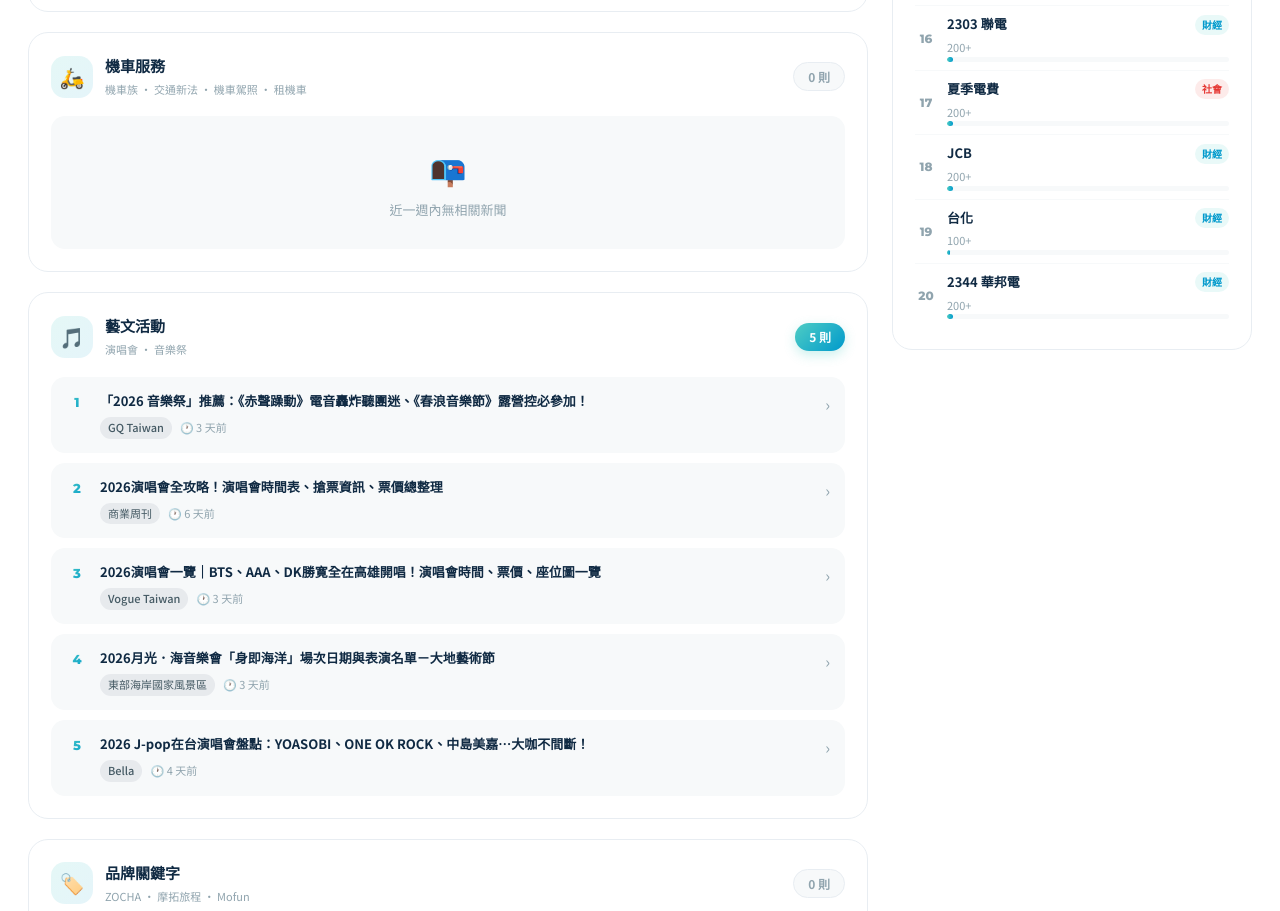
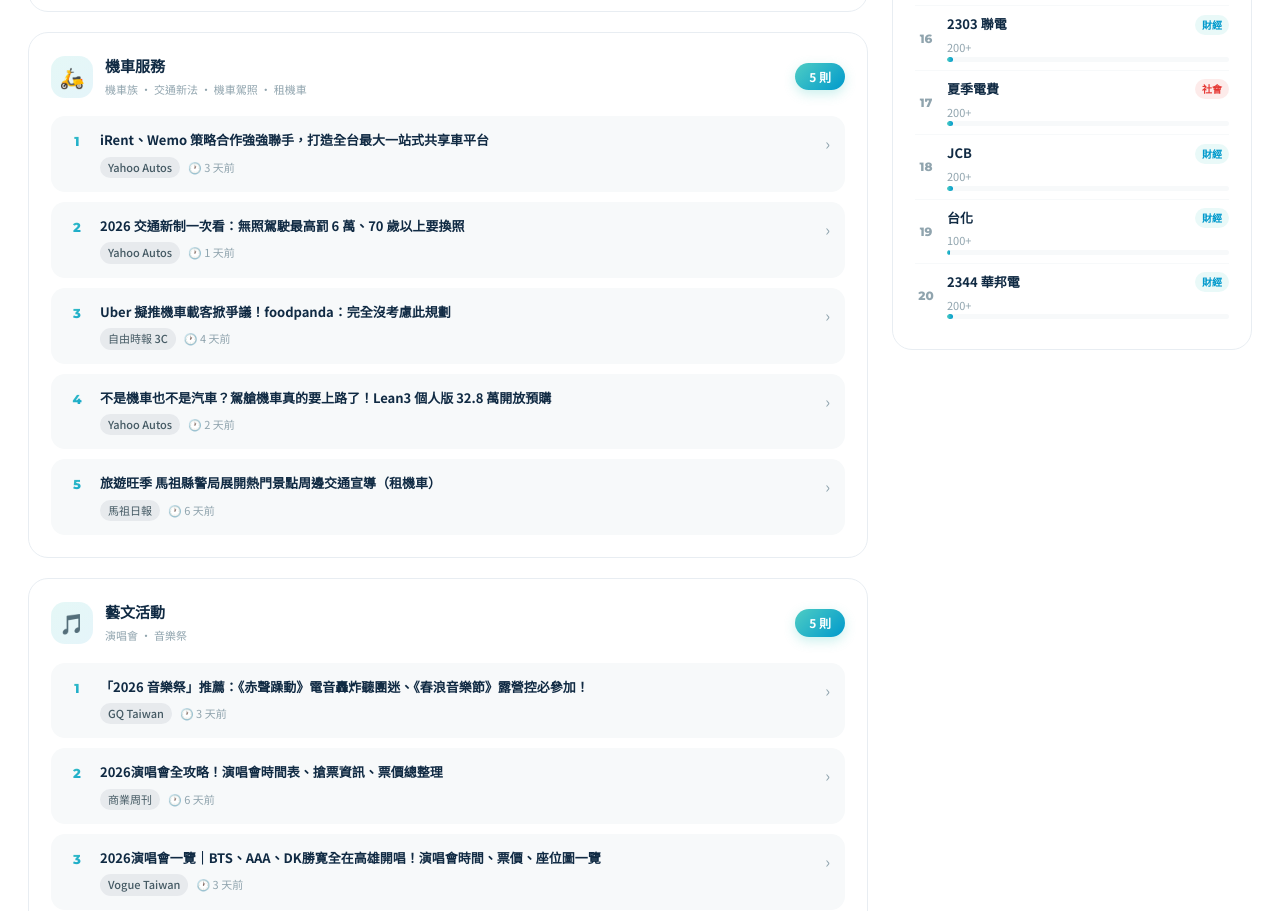
Before and after one commit to kid4099/zocha-admin-portal, a plain HTML site: page news.html in a window 1280 px wide. Shown: the part 1392-2303 px from the top of the page. Drawn offline with Linux system fonts and the light colour scheme.

Commit message:
📰 時事新聞標案週報更新 2026-06-01

```diff
--- a/news.html
+++ b/news.html
@@ -188,11 +188,11 @@
     <div class="stat-num">5</div>
     <div class="stat-pill pill-active">有新消息</div>
   </div>
-  <div class="stat-card inactive">
+  <div class="stat-card">
     <div class="stat-icon">🛵</div>
     <div class="stat-label">機車服務</div>
-    <div class="stat-num zero">0</div>
-    <div class="stat-pill pill-empty">本週無新聞</div>
+    <div class="stat-num">5</div>
+    <div class="stat-pill pill-active">有新消息</div>
   </div>
   <div class="stat-card">
     <div class="stat-icon">🎵</div>
@@ -329,9 +329,50 @@
           <div class="cat-title">機車服務</div>
           <div class="cat-keywords">機車族 · 交通新法 · 機車駕照 · 租機車</div>
         </div>
-        <div class="count-chip chip-zero">0 則</div>
+        <div class="count-chip chip-active">5 則</div>
       </div>
-      <div class="empty-state"><div class="empty-icon">📭</div><div class="empty-text">近一週內無相關新聞</div></div>
+      <div class="news-list">
+        <a class="news-item" href="https://autos.yahoo.com.tw/news/irent-wemo%E7%AD%96%E7%95%A5%E5%90%88%E4%BD%9C%E5%BC%B7%E5%BC%B7%E8%81%AF%E6%89%8B-%E6%89%93%E9%80%A0%E5%85%A8%E5%8F%B0%E6%9C%80%E5%A4%A7-%E7%AB%99%E5%BC%8F%E5%85%B1%E4%BA%AB%E8%BB%8A%E5%B9%B3%E5%8F%B0-000000683.html" target="_blank">
+          <div class="news-rank">1</div>
+          <div class="news-body">
+            <div class="news-title">iRent、Wemo 策略合作強強聯手，打造全台最大一站式共享車平台</div>
+            <div class="news-meta"><span class="news-source">Yahoo Autos</span><span class="news-time">🕐 3 天前</span></div>
+          </div>
+          <div class="news-arrow">›</div>
+        </a>
+        <a class="news-item" href="https://autos.yahoo.com.tw/news/2026-%E4%BA%A4%E9%80%9A%E6%96%B0%E5%88%B6-%E6%AC%A1%E7%9C%8B-%E7%84%A1%E7%85%A7%E9%A7%95%E9%A7%9B%E6%9C%80%E9%AB%98%E7%BD%B0-6-041500365.html" target="_blank">
+          <div class="news-rank">2</div>
+          <div class="news-body">
+            <div class="news-title">2026 交通新制一次看：無照駕駛最高罰 6 萬、70 歲以上要換照</div>
+            <div class="news-meta"><span class="news-source">Yahoo Autos</span><span class="news-time">🕐 1 天前</span></div>
+          </div>
+          <div class="news-arrow">›</div>
+        </a>
+        <a class="news-item" href="https://3c.ltn.com.tw/news/66235" target="_blank">
+          <div class="news-rank">3</div>
+          <div class="news-body">
+            <div class="news-title">Uber 擬推機車載客掀爭議！foodpanda：完全沒考慮此規劃</div>
+            <div class="news-meta"><span class="news-source">自由時報 3C</span><span class="news-time">🕐 4 天前</span></div>
+          </div>
+          <div class="news-arrow">›</div>
+        </a>
+        <a class="news-item" href="https://autos.yahoo.com.tw/news/%E4%B8%8D%E6%98%AF%E6%A9%9F%E8%BB%8A%E4%B9%9F%E4%B8%8D%E6%98%AF%E6%B1%BD%E8%BB%8A%EF%BC%9F%E9%A7%95%E8%89%99%E6%A9%9F%E8%BB%8A%E7%9C%9F%E7%9A%84%E8%A6%81%E4%B8%8A%E8%B7%AF%E4%BA%86%EF%BC%81lean3-%E5%80%8B%E4%BA%BA%E7%89%88328%E8%90%AC%E9%96%8B%E6%94%BE%E9%A0%90%E8%B3%BC-000000099.html" target="_blank">
+          <div class="news-rank">4</div>
+          <div class="news-body">
+            <div class="news-title">不是機車也不是汽車？駕艙機車真的要上路了！Lean3 個人版 32.8 萬開放預購</div>
+            <div class="news-meta"><span class="news-source">Yahoo Autos</span><span class="news-time">🕐 2 天前</span></div>
+          </div>
+          <div class="news-arrow">›</div>
+        </a>
+        <a class="news-item" href="https://www.matsu-news.gov.tw/news/article/241385" target="_blank">
+          <div class="news-rank">5</div>
+          <div class="news-body">
+            <div class="news-title">旅遊旺季 馬祖縣警局展開熱門景點周邊交通宣導（租機車）</div>
+            <div class="news-meta"><span class="news-source">馬祖日報</span><span class="news-time">🕐 6 天前</span></div>
+          </div>
+          <div class="news-arrow">›</div>
+        </a>
+      </div>
     </div>
 
     <div class="cat-card">
--- a/status.json
+++ b/status.json
@@ -1,6 +1,6 @@
 {
   "shortage": "2026-06-01T01:35:42.188573+00:00",
   "reviews": "2026-05-25T03:10:43.141190+00:00",
-  "news": "2026-06-01T02:19:30.085225+00:00",
+  "news": "2026-06-01T02:22:25.246477+00:00",
   "battery": "2026-05-25T02:47:23.876652+00:00"
 }
```
Also changed, not shown: news_data.json (+7 -1 lines).
